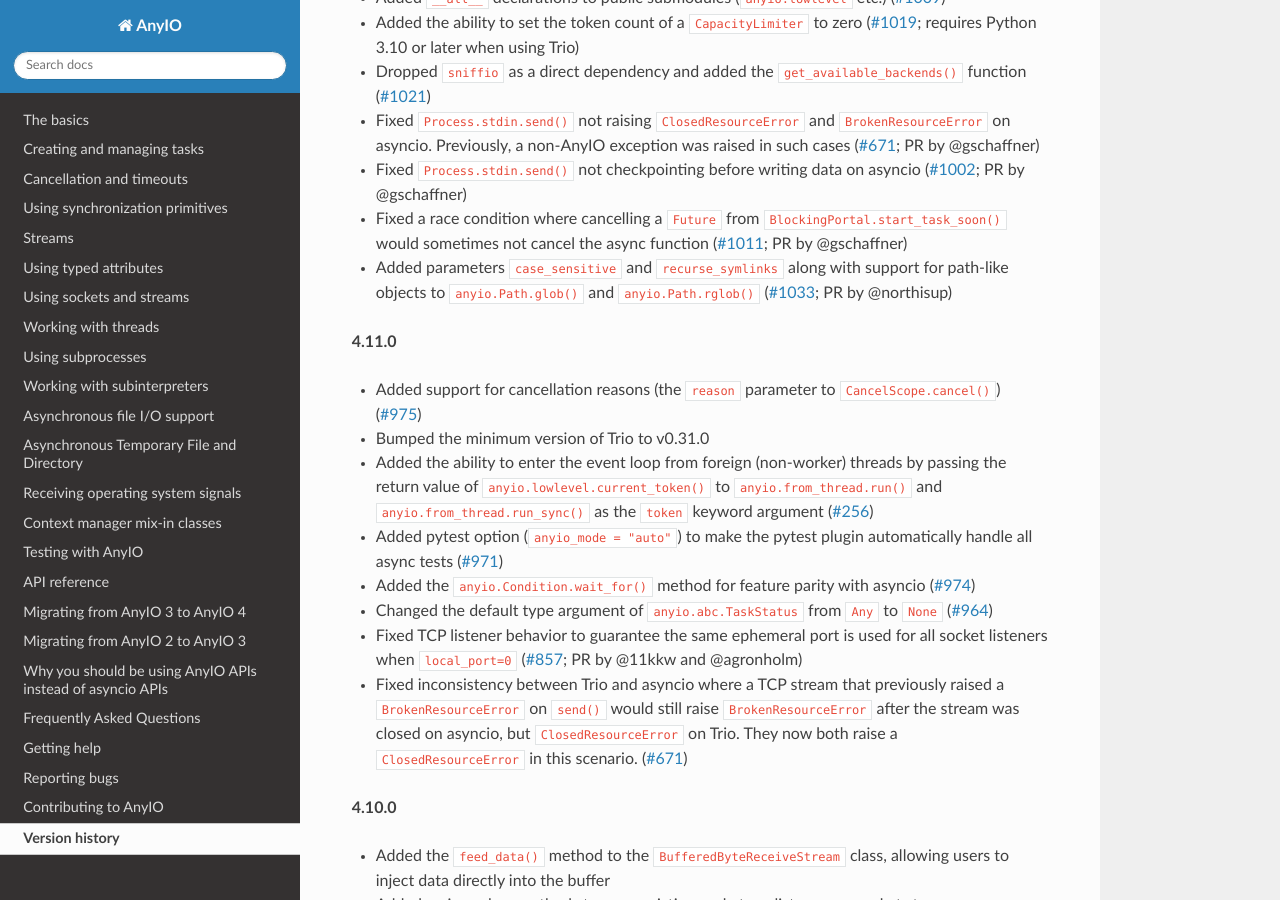
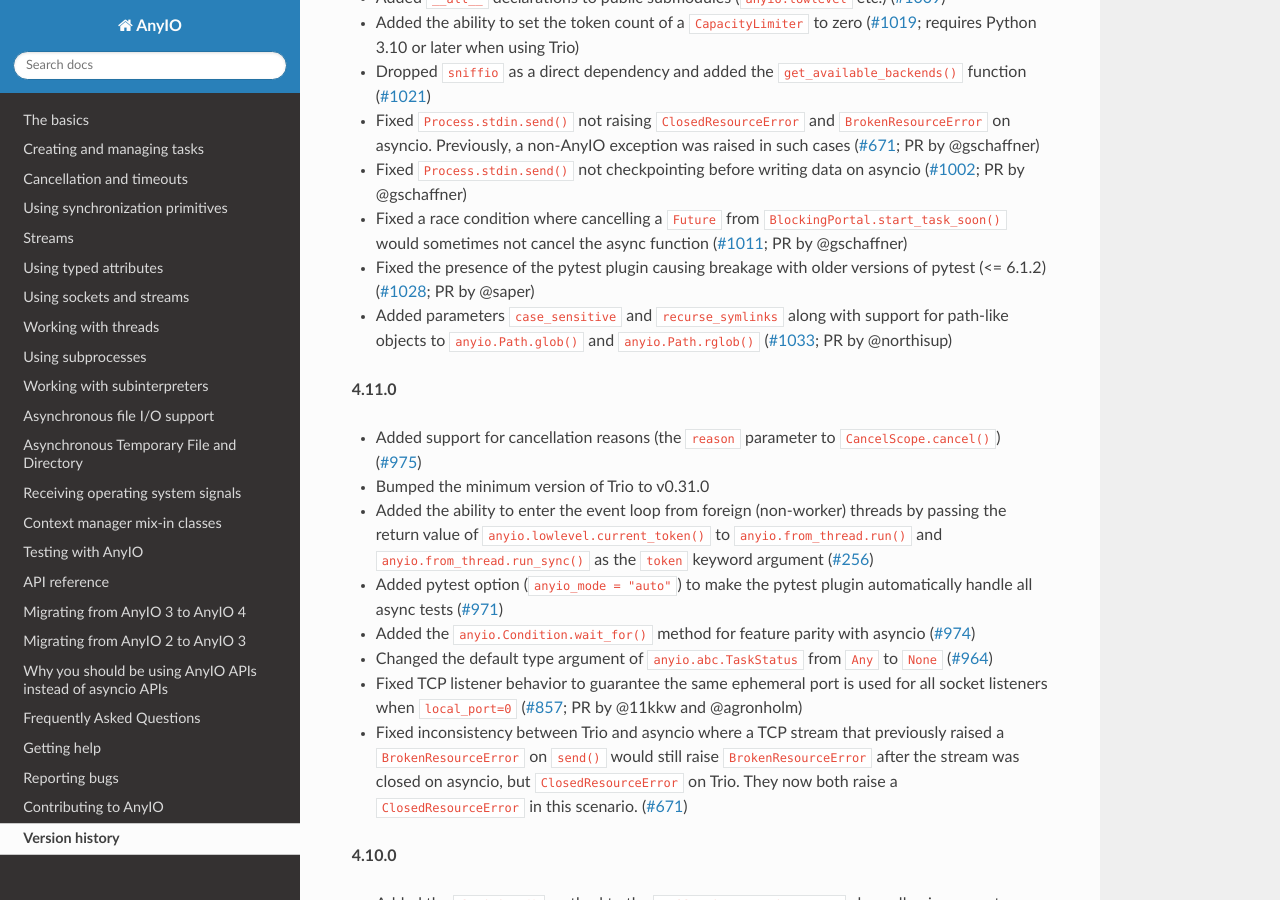
Before and after one commit to agronholm/anyio, a Sphinx documentation site: the page built from docs/versionhistory.rst, in a window 1280 px wide and 900 px high, scrolled down 417 px. Built offline with Sphinx 7.4.7 and the Read the Docs theme 3.1.0, drawn with Linux system fonts in a browser that asks for light colours; the version number could not be read and is left out.

Commit message:
Restore compatibility with pytest<=6.1.2 (#1030)
Fixes #1028.

```diff
--- a/docs/versionhistory.rst
+++ b/docs/versionhistory.rst
@@ -30,6 +30,9 @@ This library adheres to `Semantic Versioning 2.0 <http://semver.org/>`_.
 - Fixed a race condition where cancelling a ``Future`` from
   ``BlockingPortal.start_task_soon()`` would sometimes not cancel the async function
   (`#1011 <https://github.com/agronholm/anyio/issues/1011>`_; PR by @gschaffner)
+- Fixed the presence of the pytest plugin causing breakage with older versions of
+  pytest (<= 6.1.2)
+  (`#1028 <https://github.com/agronholm/anyio/issues/1028>`_; PR by @saper)
 - Added parameters ``case_sensitive`` and ``recurse_symlinks`` along with support for
   path-like objects to ``anyio.Path.glob()`` and ``anyio.Path.rglob()``
   (`#1033 <https://github.com/agronholm/anyio/pull/1033>`_; PR by @northisup)
```
Also changed, not shown: 1 other file.
